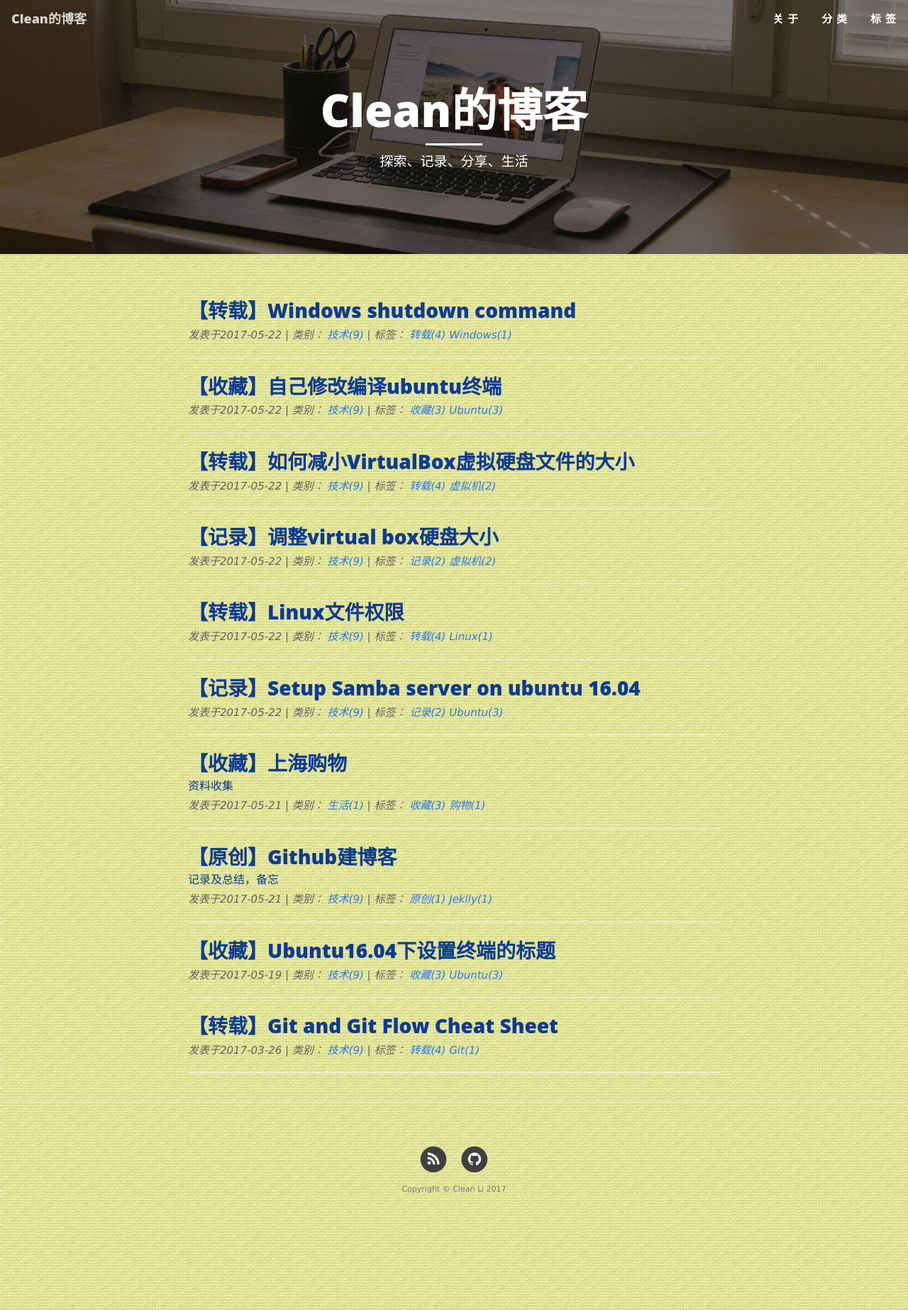
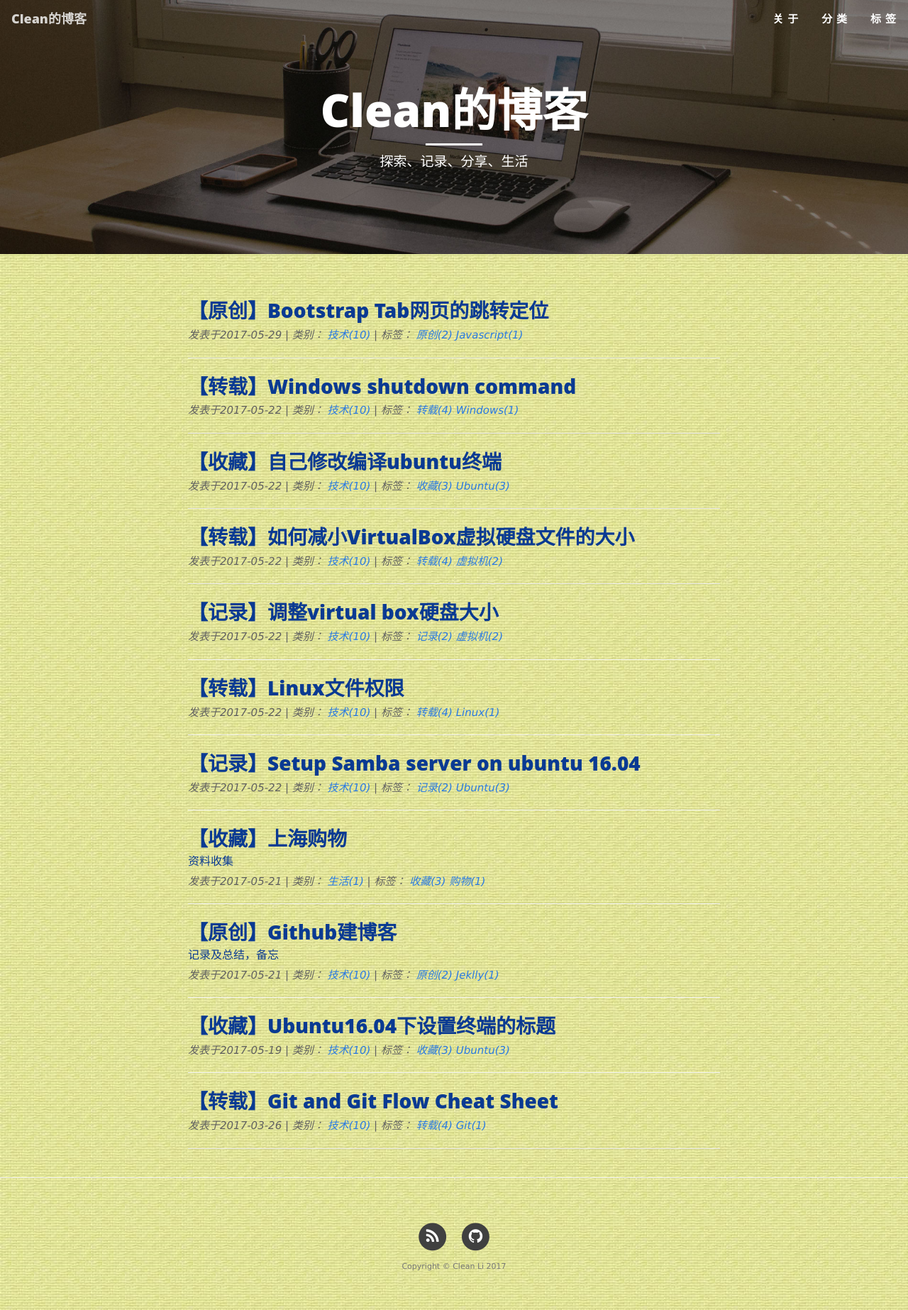
Before and after one commit to cleanli/cleanhome, a Jekyll site: the page built from index.html, in a window 1280 px wide. Shown: the whole page at 71% size. Built offline with Jekyll 4.4.1, drawn with Linux system fonts in a browser that asks for light colours; the list of posts is cut into pages by our own code; some of the changed lines change nothing that is shown.

Commit message:
add bootstrap tab html jump

````diff
--- /dev/null
+++ b/_posts/2017-05-29-bootstrap_tab_html_jump.md
@@ -0,0 +1,137 @@
+---
+layout:     post
+title:      "【原创】Bootstrap Tab网页的跳转定位"
+date:       2017-05-29 09:31:36 +0800
+author:     "Clean Li"
+categories: 技术
+tags: ["原创",JavaScript]
+header-img: "img/post-bg-01.jpg"
+---
+#### 背景
+端午节假期，正好有时间来完善一下自己的博客。我的博客使用的是Bootstrap的Clean Blog模版，正好和我的英文名一样。
+
+这几天的目标是让自己的博客有按类别和标签链接文章的功能，于是从其他人的博客源码中复制了categories.html和tags.html文件，放在jeklly源码的根目录，Categories和Tags菜单就出现在博客首页的右上角。点击他们就可以进入具体的页面，里面会根据类别和标签自动列出相关文章列表。让我比较开心的是里面并不会马上列出所有文章，以Tags页面为例，刚进去页面的时候里面只有标签列表。点击其中某个标签，这个标签的所有文章才会在下面显示出来。这个比我原来想象的要更好，因为如果文章多了的时候，如果按标签把所有文章都列出来，因为用标签来分类许多文章会有重复的，所以文章总数会更多。这样只根据需要显示某一标签的文章，就显得非常需要了，所以觉得很满意。
+
+然后觉得需要在首页的文章列表中每个文章加上相关的类别和标签，这个也容易实现，从categories.html复制显示类别和标签的代码，放到首页显示每篇文章的代码旁边，小小的修改一下，每篇文章旁边就出现了相关的类别和标签。
+
+#### 问题出现
+一切都很顺利，于是想要给文章旁边的类别和标签加上链接，通过点击就可以进入类别和标签网页。这时问题出现了，比如在文章旁边点击了某个具体的标签，跳转到标签页面，但标签页面并不是一下列出所有标签的文章。实际上开始进入标签页面的时候，不会显示任何文章列表，需要再点击具体的标签，那个标签的文章列表才会出现。这样就显得很不完美了。如何才能实现从首页文章旁边的标签点击后进入标签页面，自动展开那个标签的文章列表呢？
+
+#### 连连遇挫
+在标签页面，每个标签的链接都是页面内部的链接形式，就像这样：
+```html
+https://cleanli.github.io/cleanhome/tags#Git-ref
+```
+于是很自然想把首页的标签链接后面加上`#Git-ref`，结果发现，页面跳过去之后并没有出现预想中的自动展开那个标签的文章列表。于是具体看了标签页面的html源码，发现每个标签的链接多了一个`data-toggle`属性：
+```html
+<a href="#{ { tag[0] } }-ref" data-toggle="tab">
+```
+好，那就也在tags页面链接后面加上`data-toggle="tab"`，结果网页不跳转。没有办法，只好使出绝招：“网络搜索”。但百度上搜来搜去也就一篇文章提到这个，还没有给出解决方案。
+
+[bootstrap框架中data-toggle="tab"属性会取消a标签默认行为](http://www.cnblogs.com/wdlhao/p/4504685.html)
+
+没有办法了，因为对网页相关的东西一窍不通，看来只能放弃这个功能了，进去再点击一下标签。要不就让标签网页一下全部显示所有标签的文章列表，放弃文章开头觉得很满意的这个功能。想来想去，还是觉得再研究一下。
+
+#### 再次迷途
+于是继续，先解决网页不跳转的问题。经过网上搜索，修改各`.js`、`.css`、`.html`文件测试，最后发现两个地方的code有意限制这个网页跳转的行为。一个是在`js/clean-blog.js`里面（下面第2行）：
+
+{% highlight js linenos %}
+    $("a[data-toggle=\"tab\"]").click(function(e) {
+        e.preventDefault();
+        $(this).tab("show");
+    });
+{% endhighlight %}
+
+另一个是在文件`js/bootstrap.js`（下面第5行）
+{% highlight js linenos %}
+  // TAB DATA-API
+  // ============
+
+  var clickHandler = function (e) {
+    e.preventDefault()
+    Plugin.call($(this), 'show')
+  }
+
+  $(document)
+    .on('click.bs.tab.data-api', '[data-toggle="tab"]', clickHandler)
+    .on('click.bs.tab.data-api', '[data-toggle="pill"]', clickHandler)
+{% endhighlight %}
+
+将`clean-blog.js`和`bootstrap.js`的`e.preventDefault();`注释掉之后，网页可以跳转了，但结果就和不加`data-toggle="tab"`的效果是一样的，进入标签页面后不会自动展开指定的标签。
+
+反思一下，觉得`data-toggle="tab"`这个属性与Tab的具体实现有关，而这个功能可能就是限定在同一个页面的，所以限定网页跳转是合理的。现在要实现从另外一个网页跳转过来，应该与这个属性无关。
+
+#### 补充知识
+实在没有办法了，只好老老实实学习一下网页相关的知识吧。鉴于刚才都是改`.js`文件，所以应该与JavaScript有关，于是找到这个网站看了一下：
+
+[W3school](http://www.w3school.com.cn/index.html)
+
+一下明白了好些网页编程JS相关知识，还有JQuery，现在的网络技术学习查找资料就是方便，这里感谢一下那个网站无私奉献的人们~
+
+#### 希望曙光
+根据刚学到的知识，标签网页里面点击某个标签就显示其文章列表的行为，应该也是通过JS改变某些元素的是否可见实现的，于是尝试在标签网页加载的时候，通过id找到那个标签的tab，强制使它显示出来，果然可以实现进入网页就可以自动显示那个标签了。希望的曙光啊哈哈~代码如下：
+
+```html
+<script>
+function mymessage()
+{
+  document.getElementById("tech-ref").style.display="block";
+}
+</script>
+<body onload="mymessage()">
+</body>
+
+```
+
+#### 标志性突破
+但是，这样做了之后，点击其他的标签的时候，这个标签不会隐藏了。这说明这样的改动是“粗暴”的行为，是从最底层直接干涉上层功能的实现，这是文明社会不提倡的。肯定有某些特定的接口可以调用来做这件事情。于是又找到一个网站学习了一下
+
+[Togglable tabs](http://getbootstrap.com/javascript/#tabs)
+
+>## Usage ##
+>Enable tabbable tabs via JavaScript (each tab needs to be activated individually):
+```js
+$('#myTabs a').click(function (e) {
+  e.preventDefault()
+  $(this).tab('show')
+})
+```
+>You can activate individual tabs in several ways:
+>```js
+$('#myTabs a[href="#profile"]').tab('show') // Select tab by name
+$('#myTabs a:first').tab('show') // Select first tab
+$('#myTabs a:last').tab('show') // Select last tab
+$('#myTabs li:eq(2) a').tab('show') // Select third tab (0-indexed)
+```
+
+回想刚才修改网页跳转的功能的时候，也看到类似的代码，于是通过反复测试，把下面代码替换刚才强制改显示标签的代码：
+```js
+$("a[href='#life-ref']").tab("show");
+```
+发现可以实现进入网页就展开某个标签了，而且也不影响后续的操作，这是标志性的突破啊。接下来就是要在加载网页的时候要知道展开哪个标签，因为我们从首页跳转过来的时候链接的url最后有`#XX-id`，所以从这个可以取到要展开的标签。从网上搜索到这样可以提取：
+```js
+location.href.split("#")[1];
+```
+
+#### 完美结局
+最后遇到的一个问题是，jQuery选择器选择某个元素的时候，都是直接使用具体的参数，比如`$("#intro")`就是取id=“intro” 的元素。我们要根据传进来的网址后面的id，所以jQuery要能根据变量来选择元素，这个通过网上搜索解决了，要通过“+”来实现，比如要取id为变量ih的元素，可以这样`$('#'+ih)`
+
+总结一下，最后的解决办法是：
+1. 首页上的标签链接最后加上‘#’和标签的id，通过这种形式传入tags网页
+2. tags网页加载的时候，通过一段js代码，取出需要马上展开的标签id
+3. 调用bootstrap提供的tab的API，展开那个标签
+
+最后的代码如下，总共才10行，加在tags和categories的md文件最后就可以：
+```html
+<script>
+function getid()
+{
+    var ih;
+    ih=location.href.split("#")[1];
+    $('#'+ih).tab("show");
+}
+</script>
+<body onload="getid()">
+</body>
+```
+最后的效果自己很满意。这个问题整整花了一天时间，整个过程很曲折，但最后峰回路转，还是很开心，也熟悉了一下网页编程的相关知识，对于一个比较多和驱动代码打交道的人，也是觉得挺有意思的。
--- a/css/clean-blog.css
+++ b/css/clean-blog.css
@@ -7,7 +7,7 @@
 body {
   /*font-family: 'Lora', 'Times New Roman', serif;*/
   font-family: "lucida grande", "lucida sans unicode", lucida, helvetica, "Hiragino Sans GB", "Microsoft YaHei", "WenQuanYi Micro Hei", sans-serif;
-  font-size: 16px;
+  font-size: 17px;
   color: #000000;
 }
 p {
@@ -39,7 +39,6 @@ a img:focus {
 }
 blockquote {
   color: #808080;
-  font-style: italic;
 }
 hr.small {
   max-width: 80px;
````
